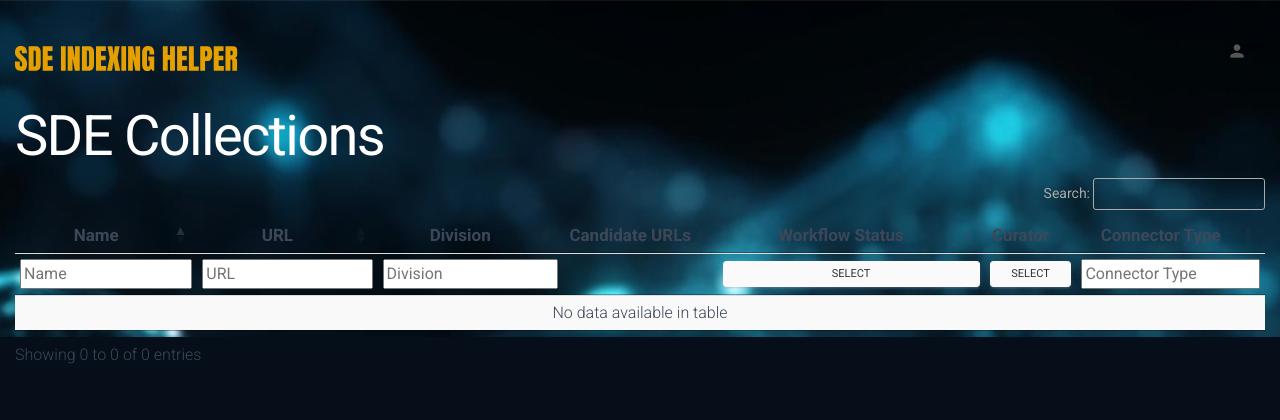
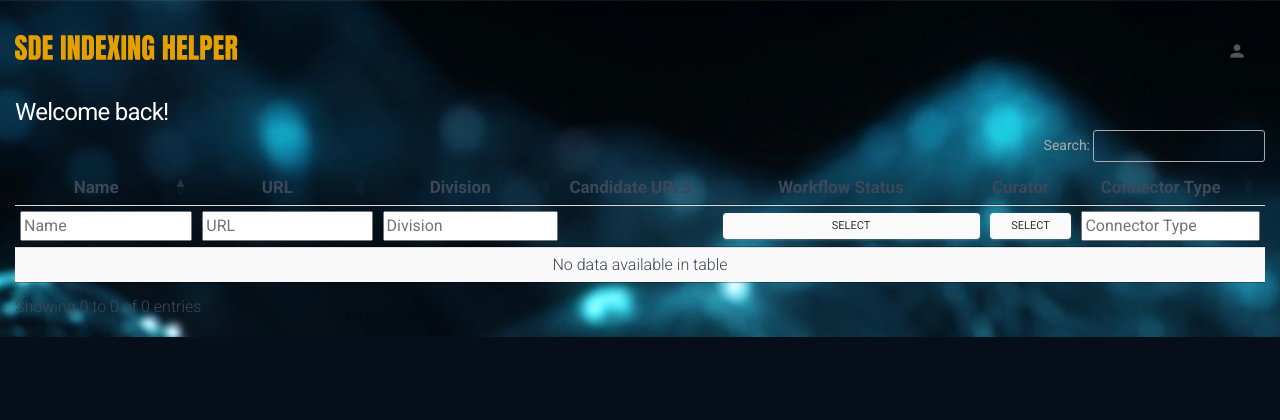
Before and after one commit to NASA-IMPACT/COSMOS, a Django app: page / in a window 1280 px wide. Shown: the top 420 px of the page. Run offline with Django 5.2, Linux system fonts and the light colour scheme; a user stored in the database is signed in; tables that the repository leaves empty hold one stand-in row (values such as "Sample post"); parts of the project's set-up code (start-up, migrations or seed data) failed here and were passed over; some libraries are stand-ins or nearby versions.

Commit message:
quick save

```diff
--- a/sde_indexing_helper/static/css/collections_list.css
+++ b/sde_indexing_helper/static/css/collections_list.css
@@ -95,9 +95,9 @@ body {
   }
 
   .title {
-font-size: 56px;
+font-size: 24px;
 font-weight: 400;
-line-height: 84px;
+line-height: 36px;
 letter-spacing: -0.03em;
 text-align: left;
 color: rgba(255, 255, 255, 1);
--- a/sde_indexing_helper/static/css/project.css
+++ b/sde_indexing_helper/static/css/project.css
@@ -56,6 +56,9 @@ border-radius: 10px;
   display: none;
 }
 
+.navbar {
+  padding-top: 32px !important;
+}
 
 body {
   background-color: #050E19;
--- a/sde_indexing_helper/templates/sde_collections/candidate_urls_list.html
+++ b/sde_indexing_helper/templates/sde_collections/candidate_urls_list.html
@@ -29,7 +29,7 @@
         id="workflow-status-badge-{{ collection.id }}"
         aria-expanded="false">{{ collection.get_workflow_status_display }}</div>
     <br>
-    <small class="muted">Base URL: <a href="{{ collection.url }}" target="_blank">{{ collection.url }}</a></small>
+    <!-- <small class="muted">Base URL: <a href="{{ collection.url }}" target="_blank">{{ collection.url }}</a></small> -->
 </h3>
 
 <div>
--- a/sde_indexing_helper/templates/sde_collections/collection_list.html
+++ b/sde_indexing_helper/templates/sde_collections/collection_list.html
@@ -11,7 +11,7 @@
 {% block content %}
     {% csrf_token %}
     <br>
-    <h2 class="title">SDE Collections</h2>
+    <h2 class="title">Welcome back!</h2>
     <table id="collection_table" class="table table-striped" style="width:100%" >
         <thead>
             <tr>
```
